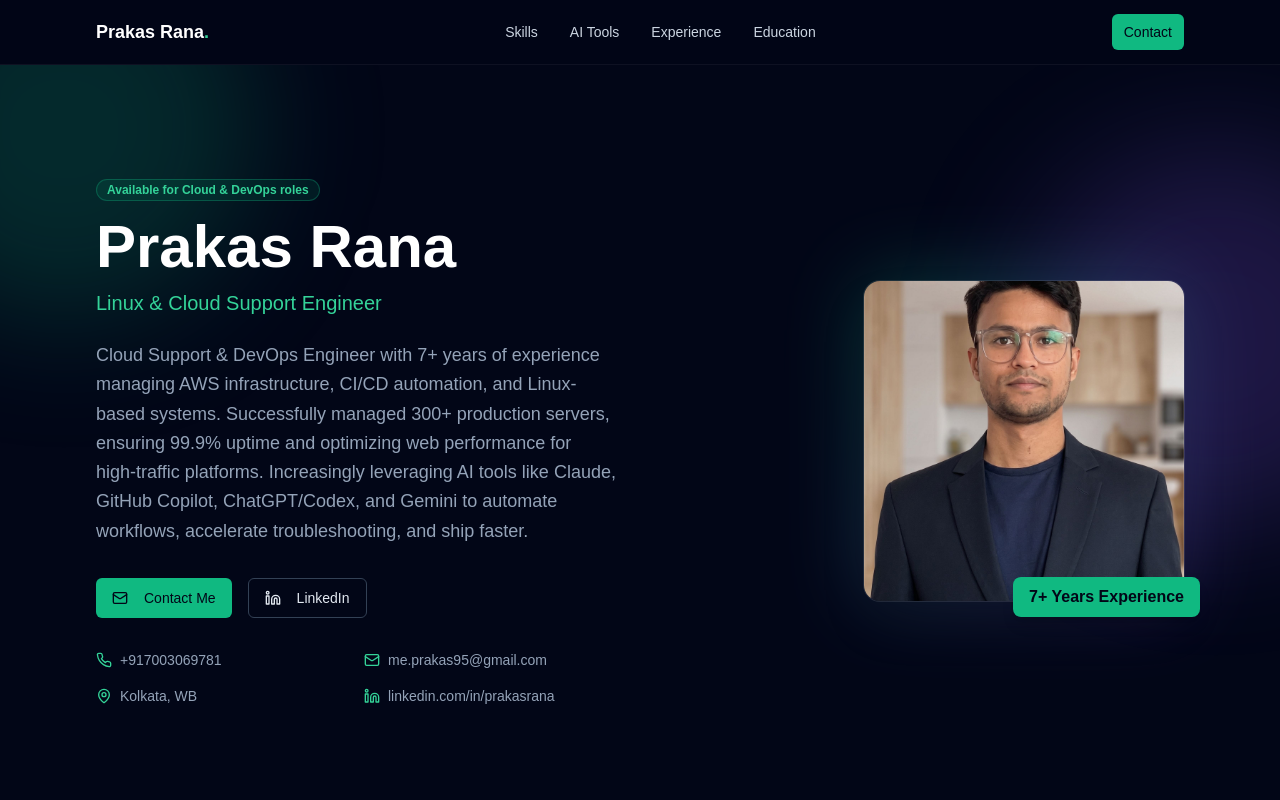
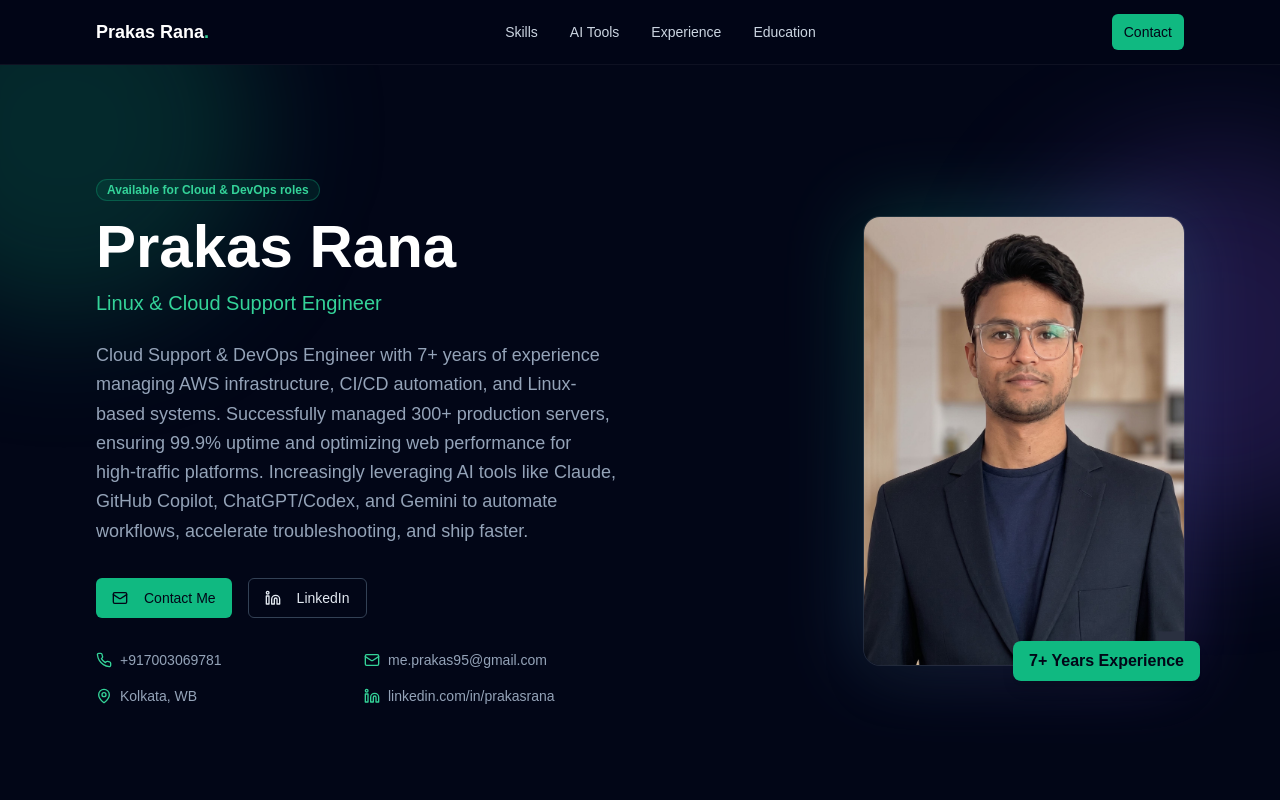
Before and after one commit to prakas-sysadmin/prakasranacom, a Next.js app: page / in a window 1280 px wide. Shown: the top 800 px of the page. Built offline with nearby package versions, Linux system fonts and the light colour scheme.

Commit message:
Increase hero photo height so head isn't cropped
Co-Authored-By: Claude Sonnet 4.6 <noreply@anthropic.com>

```diff
--- a/app/page.tsx
+++ b/app/page.tsx
@@ -250,12 +250,12 @@ export default function Portfolio() {
             <div className="flex justify-center lg:justify-end">
               <div className="relative">
                 <div className="absolute inset-0 rounded-2xl bg-gradient-to-br from-emerald-500 to-violet-500 blur-2xl opacity-30" />
-                <div className="relative w-80 h-80 rounded-2xl overflow-hidden shadow-2xl ring-1 ring-white/10">
+                <div className="relative w-80 h-[28rem] rounded-2xl overflow-hidden shadow-2xl ring-1 ring-white/10">
                   <Image
                     src="/images/prakas-rana.jpg"
                     alt="Prakas Rana - Professional Photo"
                     width={320}
-                    height={320}
+                    height={448}
                     className="w-full h-full object-cover"
                     priority
                   />
```
